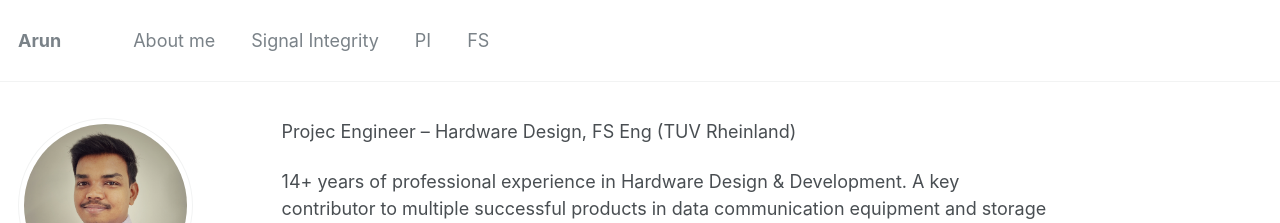
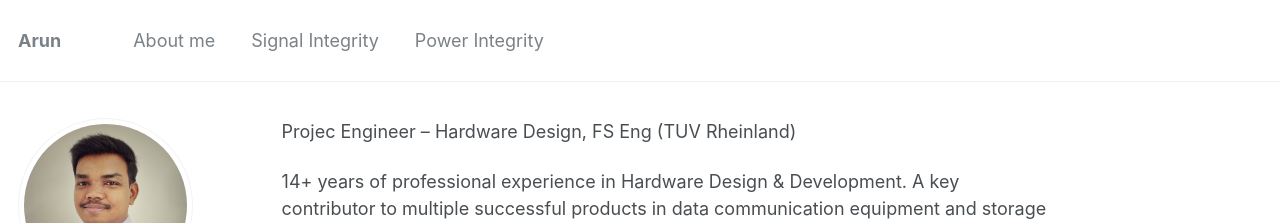
Before and after one commit to arunka97/arunka97.github.io, a Jekyll site: the page built from _pages/about.md, in a window 1280 px wide. Shown: the top 223 px of the page. Built offline with Jekyll 4.4.1, drawn with Linux system fonts in a browser that asks for light colours.

Commit message:
Update navigation.yml

```diff
--- a/_data/navigation.yml
+++ b/_data/navigation.yml
@@ -3,10 +3,10 @@ main:
     url: /about/
   - title: "Signal Integrity"
     url: /si/
-  - title: "PI"
+  - title: "Power Integrity"
     url: /pi/
-  - title: "FS"
-    url: /fs/
+#  - title: "FS"
+#   url: /fs/
 #  - title: "CV"
 #    url: /cv/
 
```
